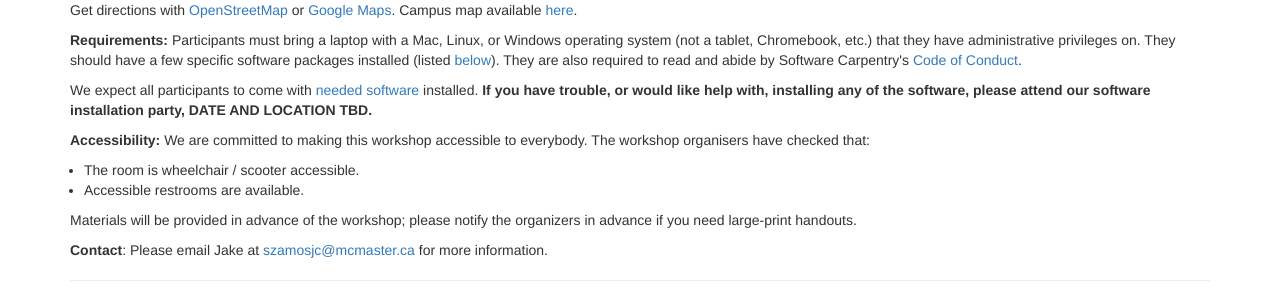
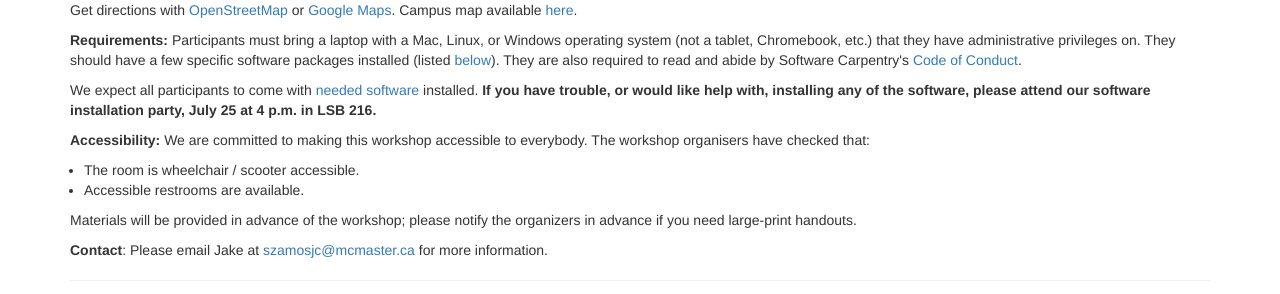
Before and after one commit to JCSzamosi/2017-07-27-McMaster, a Jekyll site: the page index.html, which Jekyll copies as it is, in a window 1280 px wide and 900 px high, scrolled down 416 px. Shown: the part 178-472 px from the top of the window. Built offline with Jekyll 4.4.1, drawn with Linux system fonts in a browser that asks for light colours.

Commit message:
Add software installation party

```diff
--- a/index.html
+++ b/index.html
@@ -215,8 +215,8 @@
 <p id="requirements2">
   We expect all participants to come with <a href="#setup">needed software</a>
   installed. <strong>If you have trouble, or would like help with, installing
-  any of the software, please attend our software installation party, DATE AND
-  LOCATION TBD.</strong>
+  any of the software, please attend our software installation party, July 25 at
+  4 p.m. in LSB 216.</strong>
 </p>
 
 <!--
```
